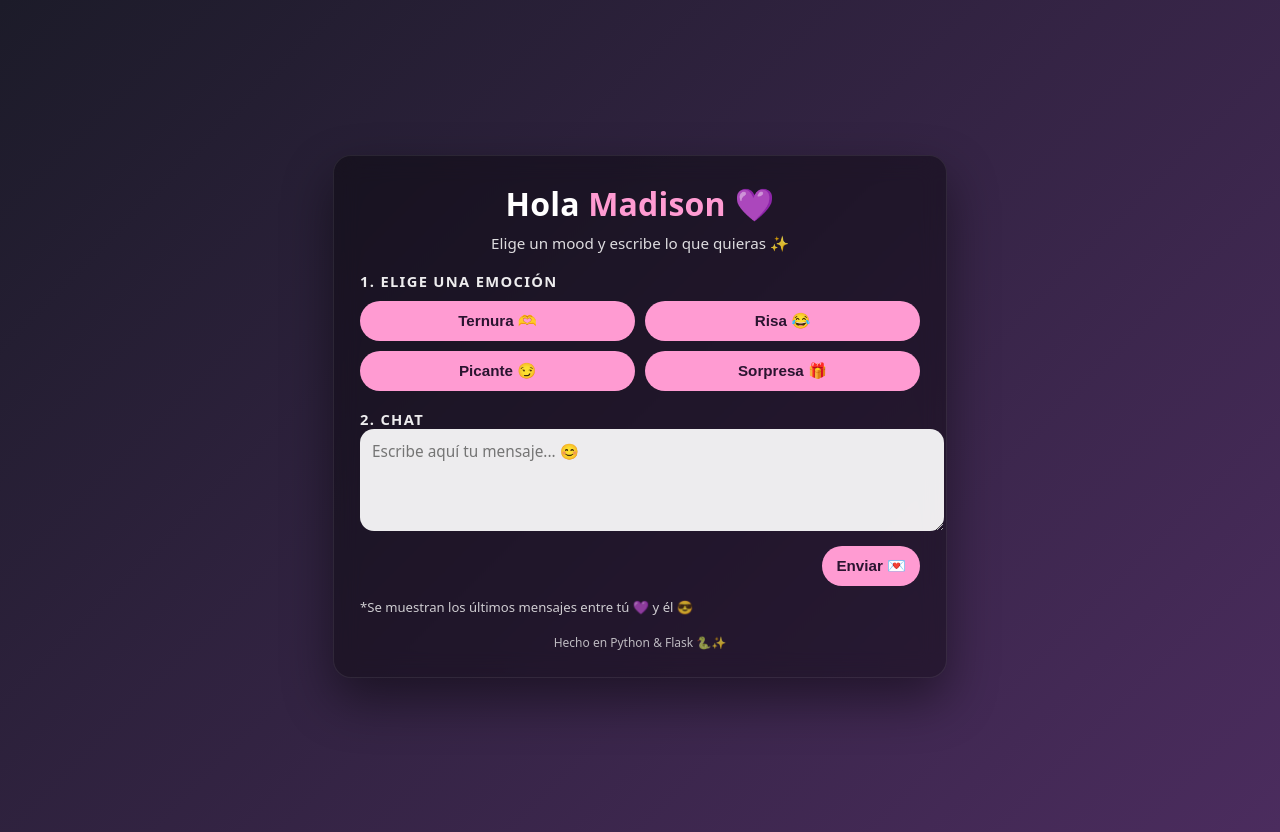
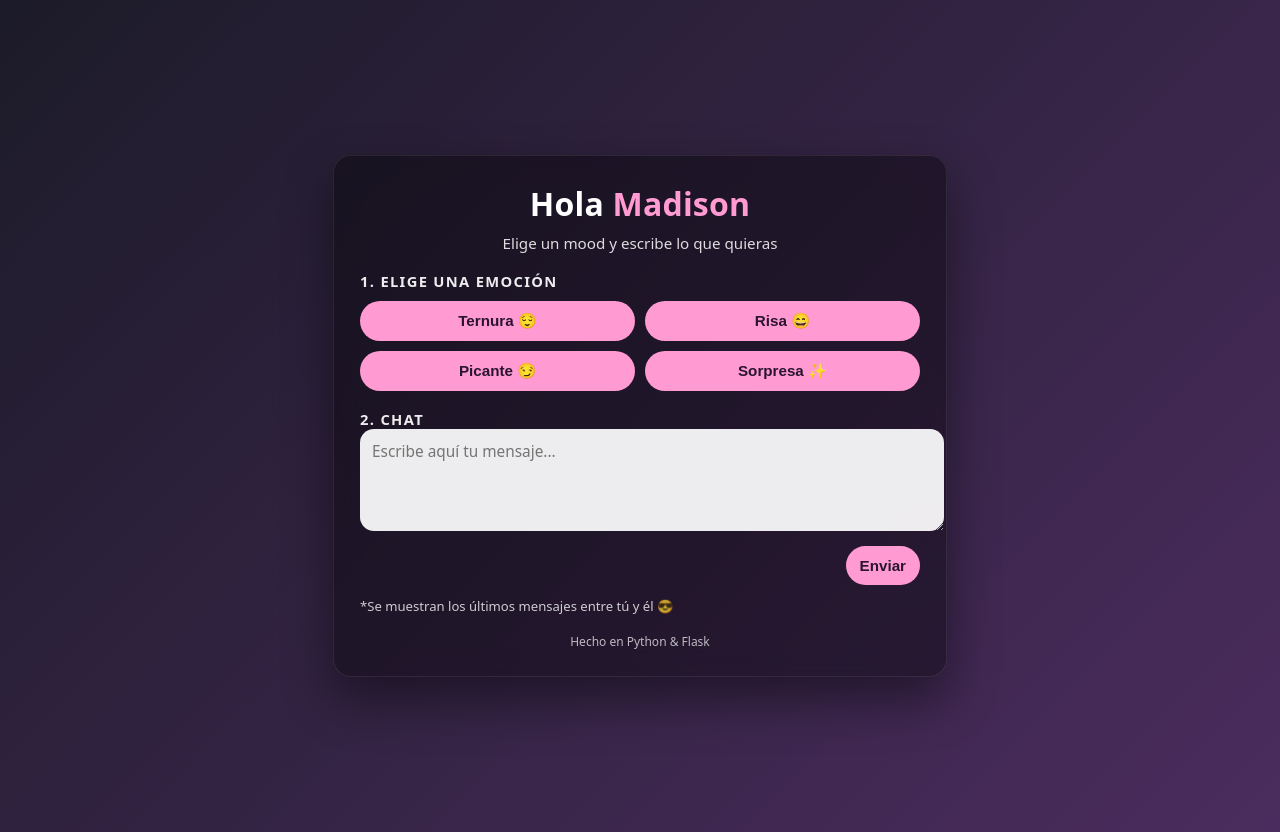
Before and after one commit to MiguelSZ99/Madison, a Flask app: template templates/index.html in a window 1280 px wide. Run offline with Flask 3, Linux system fonts and the light colour scheme; the template is opened without the code that fills it, so the values that code supplies are empty.

Commit message:
UI sin corazones, estilo alfa

```diff
--- a/templates/index.html
+++ b/templates/index.html
@@ -145,26 +145,26 @@
 
 <body>
   <div class="card">
-    <h1>Hola <span>Madison</span> 💜</h1>
-    <p class="sub">Elige un mood y escribe lo que quieras ✨</p>
+    <h1>Hola <span>Madison</span></h1>
+    <p class="sub">Elige un mood y escribe lo que quieras</p>
 
     <!-- Emociones -->
     <div>
       <div class="section-title">1. Elige una emoción</div>
       <form method="post">
         <div class="buttons">
-          <button type="submit" name="emocion" value="ternura">Ternura 🫶</button>
-          <button type="submit" name="emocion" value="risa">Risa 😂</button>
+          <button type="submit" name="emocion" value="ternura">Ternura 😌</button>
+          <button type="submit" name="emocion" value="risa">Risa 😄</button>
           <button type="submit" name="emocion" value="picante">Picante 😏</button>
-          <button type="submit" name="emocion" value="sorpresa">Sorpresa 🎁</button>
+          <button type="submit" name="emocion" value="sorpresa">Sorpresa ✨</button>
         </div>
       </form>
 
       {% if frase_generada %}
         <div class="output">
-          <div class="tag">Mensaje generado ✨</div>
+          <div class="tag">Mensaje generado</div>
           <div class="msgline">
-            <div class="bubble-emoji">💌</div>
+            <div class="bubble-emoji">💬</div>
             <div>{{ frase_generada }}</div>
           </div>
         </div>
@@ -176,34 +176,34 @@
       <div class="section-title">2. Chat</div>
 
       <form method="post">
-        <textarea name="pregunta" placeholder="Escribe aquí tu mensaje... 😊"></textarea>
+        <textarea name="pregunta" placeholder="Escribe aquí tu mensaje..."></textarea>
         <div style="margin-top: 10px; text-align: right;">
-          <button type="submit">Enviar 💌</button>
+          <button type="submit">Enviar</button>
         </div>
       </form>
 
       <div id="chatBox" style="margin-top:12px;"></div>
 
       <div class="small-text">
-        *Se muestran los últimos mensajes entre tú 💜 y él 😎
+        *Se muestran los últimos mensajes entre tú y él 😎
       </div>
     </div>
 
     <div class="footer">
-      Hecho en Python & Flask 🐍✨
+      Hecho en Python & Flask
     </div>
   </div>
 
 <script>
 function emojiFor(who){
-  if(who === "ella") return "💜";
+  if(who === "ella") return "🙂";
   if(who === "miguel") return "😎";
   return "💬";
 }
 
 function labelFor(who){
-  if(who === "ella") return "Tú 💜";
-  if(who === "miguel") return "Él 😎";
+  if(who === "ella") return "Tú";
+  if(who === "miguel") return "Él";
   return "Mensaje";
 }
 
@@ -218,7 +218,7 @@ function updateChat() {
       if (hist.length === 0) {
         const info = document.createElement("div");
         info.className = "small-text";
-        info.textContent = "Aún no hay mensajes… escribe el primero 😊";
+        info.textContent = "Aún no hay mensajes…";
         chatBox.appendChild(info);
         return;
       }
```
